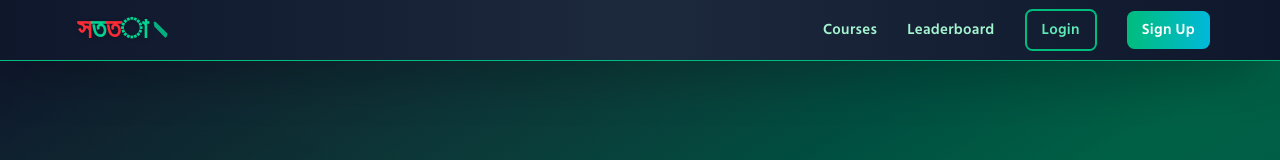
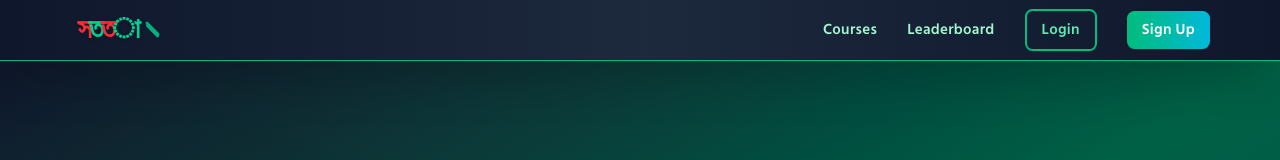
Before and after one commit to Tanjimscreation/shotota-v2, a Next.js app: page / in a window 1280 px wide. Shown: the top 160 px of the page. Built offline with nearby package versions, Linux system fonts and the light colour scheme; no server answers.

Commit message:
Fix logo letter spacing - tighter tracking between Bengali letters

```diff
--- a/src/components/ShototaBrandLogo.tsx
+++ b/src/components/ShototaBrandLogo.tsx
@@ -13,10 +13,10 @@ export const ShototaBrandLogo: React.FC = () => {
       {/* Logo Container - Transparent background for seamless navbar integration */}
       <div className="relative flex items-center gap-1 px-2 py-1">
         {/* Bengali Text Logo - Medical/Admission theme colors */}
-        <div className="text-2xl md:text-3xl font-black tracking-tight leading-none flex items-center">
-          <span className="text-red-500 drop-shadow-sm">স</span>
-          <span className="text-emerald-400 drop-shadow-sm">ত</span>
-          <span className="text-red-500 drop-shadow-sm">ত</span>
+        <div className="text-2xl md:text-3xl font-black tracking-[-0.05em] leading-none flex items-center">
+          <span className="text-red-500 drop-shadow-sm -mr-0.5">স</span>
+          <span className="text-emerald-400 drop-shadow-sm -mr-0.5">ত</span>
+          <span className="text-red-500 drop-shadow-sm -mr-0.5">ত</span>
           <span className="text-emerald-400 drop-shadow-sm">া</span>
         </div>
 
```
